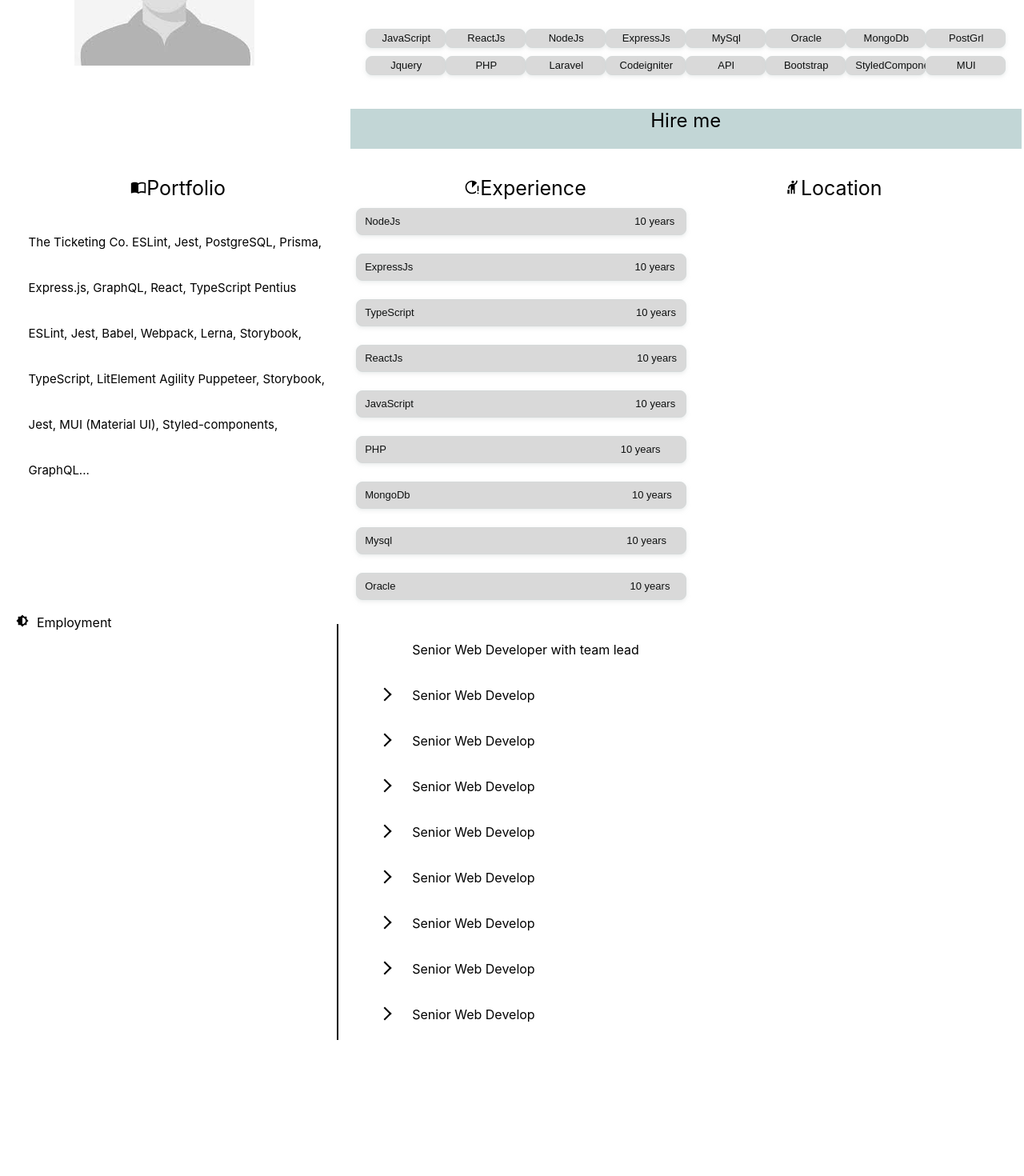
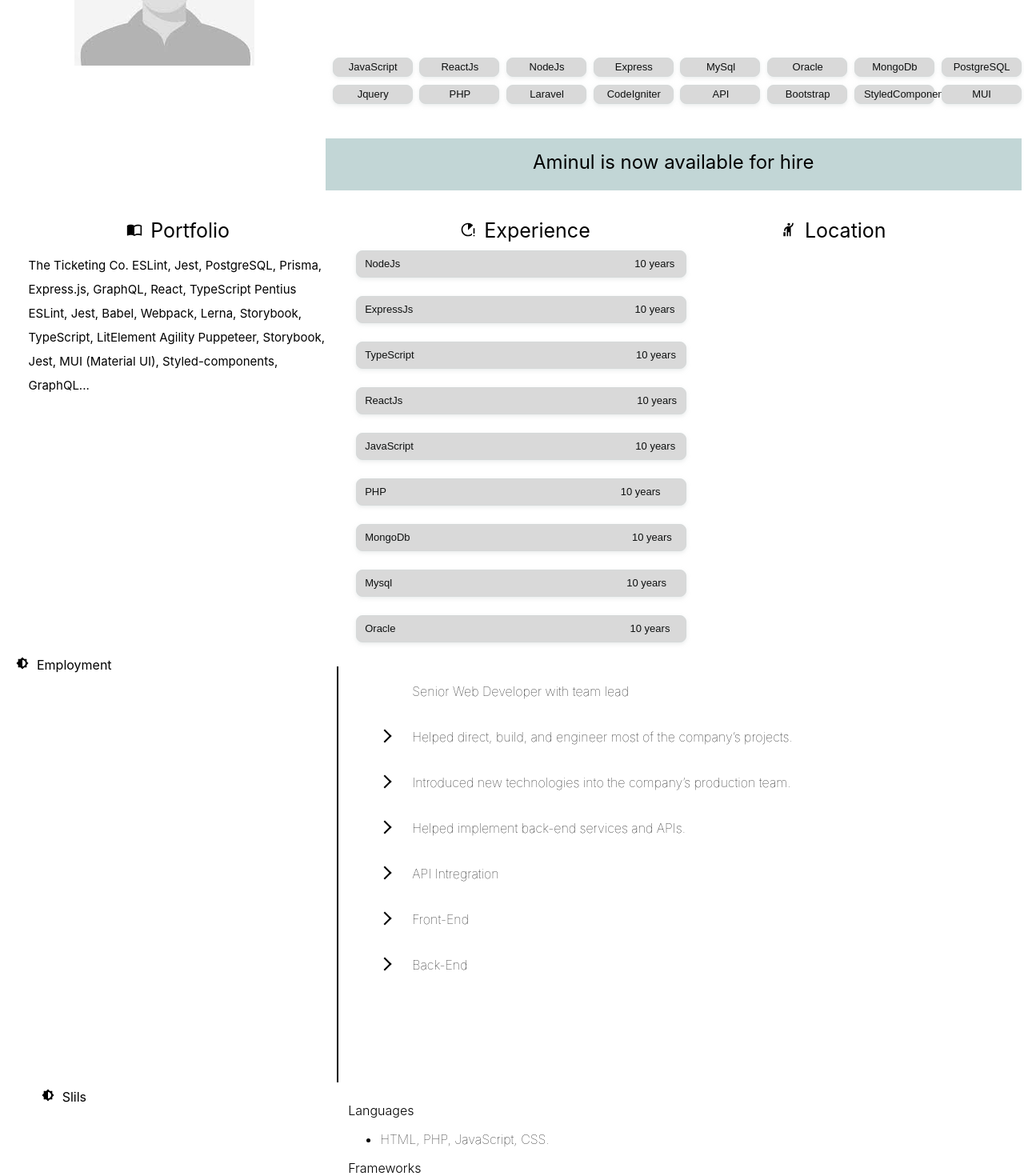
Before and after one commit to itaminul/blog, a React (Create React App) app: page / in a window 1280 px wide. Shown: the part 355-1825 px from the top of the page at 80% size. Before the commit the page ends 1655 px from the top, so only its background shows below. Built offline with nearby package versions, Linux system fonts and the light colour scheme.

Commit message:
profile modification

```diff
--- a/src/components/pages/Home.js
+++ b/src/components/pages/Home.js
@@ -43,7 +43,11 @@ import {
    ArrowSign,
    WrapperEmploymentTitle,
    EmploymentTitle,
-   ExperButtonMarginLeft
+   ExperButtonMarginLeft,
+   WrapperSkils,
+   SectionSkils,
+   WrapperSkilsLeft,
+   WrapperSkilsRight
    } from './Home.styled';
 
 const Item = styled(Paper)(({ theme }) => ({
@@ -90,7 +94,7 @@ function Home(){
                   NodeJs
                 </ExperienceButtonTitle>
                 <ExperienceButtonTitle>
-                  ExpressJs
+                  Express
                 </ExperienceButtonTitle>
                 <ExperienceButtonTitle>
                   MySql
@@ -102,7 +106,7 @@ function Home(){
                   MongoDb
                 </ExperienceButtonTitle>
                 <ExperienceButtonTitle>
-                  PostGrl
+                PostgreSQL
                 </ExperienceButtonTitle>
                 <ExperienceButtonTitle>
                   Jquery
@@ -114,7 +118,7 @@ function Home(){
                   Laravel
                 </ExperienceButtonTitle>
                 <ExperienceButtonTitle>
-                  Codeigniter
+                CodeIgniter
                 </ExperienceButtonTitle>
                 <ExperienceButtonTitle>
                   API
@@ -128,7 +132,7 @@ function Home(){
                 <ExperienceButtonTitle>
                   MUI
                 </ExperienceButtonTitle>
-                <HireMe>Hire me</HireMe>
+                <HireMe>Aminul is now available for hire</HireMe>
           </ExperienceButtonSection>
 
           </SelfSummary>
@@ -141,23 +145,23 @@ function Home(){
           <Section>
           <PortFoleo>
              <PortTitle>
-              <ImportContactsIcon fontSize="small" ></ImportContactsIcon>
+              <ImportContactsIcon
+              fontSize="small"
+              style={{marginRight: "10px"}}
+               ></ImportContactsIcon>
              Portfolio
              <PortTitleDes>
 
-             The Ticketing Co.
-ESLint, Jest, PostgreSQL, Prisma, Express.js, GraphQL, React, TypeScript
-Pentius
-ESLint, Jest, Babel, Webpack, Lerna, Storybook, TypeScript, LitElement
-Agility
-Puppeteer, Storybook, Jest, MUI (Material UI), Styled-components, GraphQL...
+             The Ticketing Co. ESLint, Jest, PostgreSQL, Prisma, Express.js, GraphQL, React, TypeScript Pentius ESLint, Jest, Babel, Webpack, Lerna, Storybook, TypeScript, LitElement Agility Puppeteer, Storybook, Jest, MUI (Material UI), Styled-components, GraphQL...
 
              </PortTitleDes>
              </PortTitle>
           </PortFoleo>
           <PortFoleo>
           <EmploymentTitle>
-          <RunningWithErrorsIcon fontSize="small" ></RunningWithErrorsIcon>
+          <RunningWithErrorsIcon fontSize="small"
+          style={{marginRight: "10px"}}
+          ></RunningWithErrorsIcon>
           Experience
             <ExperienceTitle>
               <ExperienceTitleButton>
@@ -237,13 +241,16 @@ Puppeteer, Storybook, Jest, MUI (Material UI), Styled-components, GraphQL...
           </PortFoleo>
           <PortFoleo>
           <PortTitle>
-          <HailIcon fontSize="small" ></HailIcon>
+          <HailIcon fontSize="small"
+          style={{marginRight: "10px"}}
+          ></HailIcon>
           Location
              </PortTitle>
           </PortFoleo>
 
           </Section>
         </WrapperSlogan>
+
         <WrapperEmployment>
           <Section>
             <WrapperEmploymentLeft>
@@ -257,44 +264,124 @@ Puppeteer, Storybook, Jest, MUI (Material UI), Styled-components, GraphQL...
 
             <WrapperEmploymentRight>
               <ul>
-               <ol style={{textAlign: "left"}}>Senior Web Developer with team lead</ol>
+               <ol style={{textAlign: "left"}}>
+                Senior Web Developer with team lead
+                </ol>
                 <ArrowSign></ArrowSign>
                 <ol style={{textAlign: "left", marginTop: "-35px", paddingTop: "20px"}}>
-                  Senior Web Develop
-                  </ol>
+                Helped direct, build, and engineer most of the company’s projects.
 
-                  <ArrowSign></ArrowSign>
-                <ol style={{textAlign: "left", marginTop: "-35px", paddingTop: "20px"}}>
-                  Senior Web Develop
                   </ol>
                   <ArrowSign></ArrowSign>
                 <ol style={{textAlign: "left", marginTop: "-35px", paddingTop: "20px"}}>
-                  Senior Web Develop
+                Introduced new technologies into the company’s production team.
                   </ol>
                   <ArrowSign></ArrowSign>
                 <ol style={{textAlign: "left", marginTop: "-35px", paddingTop: "20px"}}>
-                  Senior Web Develop
+                Helped implement back-end services and APIs.
                   </ol>
                   <ArrowSign></ArrowSign>
                 <ol style={{textAlign: "left", marginTop: "-35px", paddingTop: "20px"}}>
-                  Senior Web Develop
+                  API Intregration
                   </ol>
                   <ArrowSign></ArrowSign>
                 <ol style={{textAlign: "left", marginTop: "-35px", paddingTop: "20px"}}>
-                  Senior Web Develop
+                  Front-End
                   </ol>
                   <ArrowSign></ArrowSign>
                 <ol style={{textAlign: "left", marginTop: "-35px", paddingTop: "20px"}}>
-                  Senior Web Develop
+                  Back-End
                   </ol>
-                  <ArrowSign></ArrowSign>
-                <ol style={{textAlign: "left", marginTop: "-35px", paddingTop: "20px"}}>
-                  Senior Web Develop
-                  </ol>
+
+
               </ul>
             </WrapperEmploymentRight>
             </Section>
         </WrapperEmployment>
+
+        <WrapperSkils>
+          <SectionSkils>
+            <WrapperSkilsLeft>
+
+            <WrapperEmploymentTitle>
+            <BrightnessMediumIcon fontSize="smal" style={{marginRight: "10px"}}></BrightnessMediumIcon>
+            Slils</WrapperEmploymentTitle>
+            </WrapperSkilsLeft>
+
+            {/* <VerticalAling style={{height: "520px", marginTop: "20px"}}/>    */}
+
+            <WrapperSkilsRight>
+            Languages
+              <ul>
+                <li>
+                HTML, PHP, JavaScript, CSS.
+                </li>
+              </ul>
+
+              Frameworks
+              <ul>
+                <li>
+                 Express, Laravel, Codeigniter
+
+                </li>
+              </ul>
+
+
+              Libraries/APIs
+              <ul>
+                <li>
+                Stripe API, jQuery, Facebook API, React
+
+                </li>
+              </ul>
+
+              Tools
+              <ul>
+                <li>
+
+                  PhpStorm, Sublime Text 3, Git, Composer, Terminal, VS code
+
+                </li>
+              </ul>
+              Paradigms
+              <ul>
+                <li>
+
+                REST, Model View Controller (MVC)
+
+                </li>
+              </ul>
+
+              Platforms
+              <ul>
+                <li>
+
+                 Linux, Windows
+
+                </li>
+              </ul>
+
+
+              Storage
+              <ul>
+                <li>
+
+                  MySQL, Oracle, MongoDB, Relational Databases, NoSQL.
+
+                </li>
+              </ul>
+
+              Other
+              <ul>
+                <li>
+                Back-end Development, Leadership, Software Architecture, Software Development, QA Testing, Software Development, Full-stack, Front-end Development, Data Visualization.
+
+                </li>
+              </ul>
+            </WrapperSkilsRight>
+
+            </SectionSkils>
+        </WrapperSkils>
       {/* <Box sx={{ flexGrow: 1 }} style={{marginTop: '220px'}}>
       <Grid container spacing={3}>
         <Grid item xs={4}>
--- a/src/components/pages/Home.styled.js
+++ b/src/components/pages/Home.styled.js
@@ -60,6 +60,8 @@ export const TitleSummary = styled.div`
 font-size: 15px;
 text-align: left;
 margin-top: 2%;
+line-height: 28px;
+font-weight: 400;
 `
 export const MarginTop = styled.div`
   margin-top: 13%;
@@ -67,9 +69,10 @@ export const MarginTop = styled.div`
 
   export const ExperienceButtonSection = styled.div `
   border: 2px solid white;
+  margin-left: -31px;
   `
 export const ExperienceButtonTitle = styled.div`
-  margin-left: 0%;
+  margin-left: 1%;
   margin-top: 10px;
   background-color: #d9d9d9;
   border: 1px solid #d5d9d9;
@@ -97,8 +100,10 @@ export const ExperienceButtonTitle = styled.div`
 export const HireMe = styled.div`
 border: 0px solid black;
 background: #c2d6d6;
+font-size: 10px;
 width: 100%;
 margin-top: 5%;
+padding: 15px 0px 0px 0px;
 height: 50px;
 @media (min-width: 1024px) {
   font-size: 1.5rem;
@@ -129,7 +134,8 @@ height: 350px;
 export const PortTitleDes = styled.div`
 font-size: 15px;
 text-align: left;
-padding: 10px 0px 0px 0px;
+padding: 0px 0px 0px 0px;
+line-height: 30px;
 `
 
 export const ExperienceTitle = styled.div`
@@ -239,6 +245,10 @@ export const WrapperEmploymentRight = styled.section`
 float: right;
 width: 66%;
 padding-top: 2%;
+font-weight: 350;
+ul ol {
+  font-weight: 30;
+}
 `
 export const VerticalAling = styled.button`
 border: none;
@@ -263,3 +273,29 @@ border-right:2px solid black;
     transform: rotate(-45deg);
     margin-top:40px;
     `
+
+    export const WrapperSkils = styled.div`
+    margin-top: 10%;
+    padding-top: 10%;
+
+    `
+    export const SectionSkils = styled.div`
+    width: 100%;
+    float: left;`
+
+export const WrapperSkilsLeft = styled.section`
+float: left;
+width: 32%;
+padding-top: 10%;
+`
+
+export const WrapperSkilsRight = styled.section`
+float: right;
+width: 66%;
+padding-top: 2%;
+text-align: left;
+font-weight: 350;
+ul li {
+  font-weight: 30;
+}
+`
```
